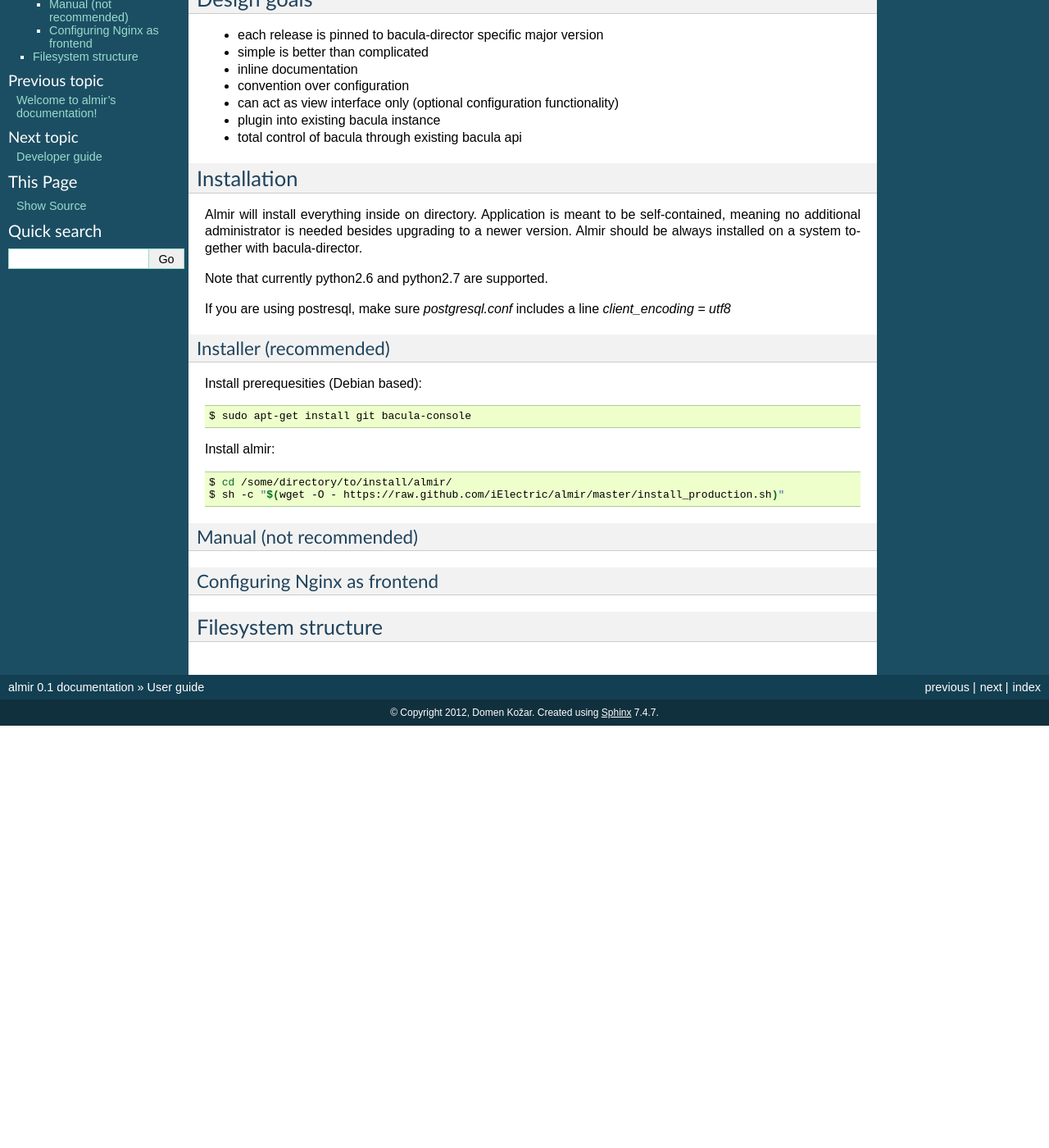
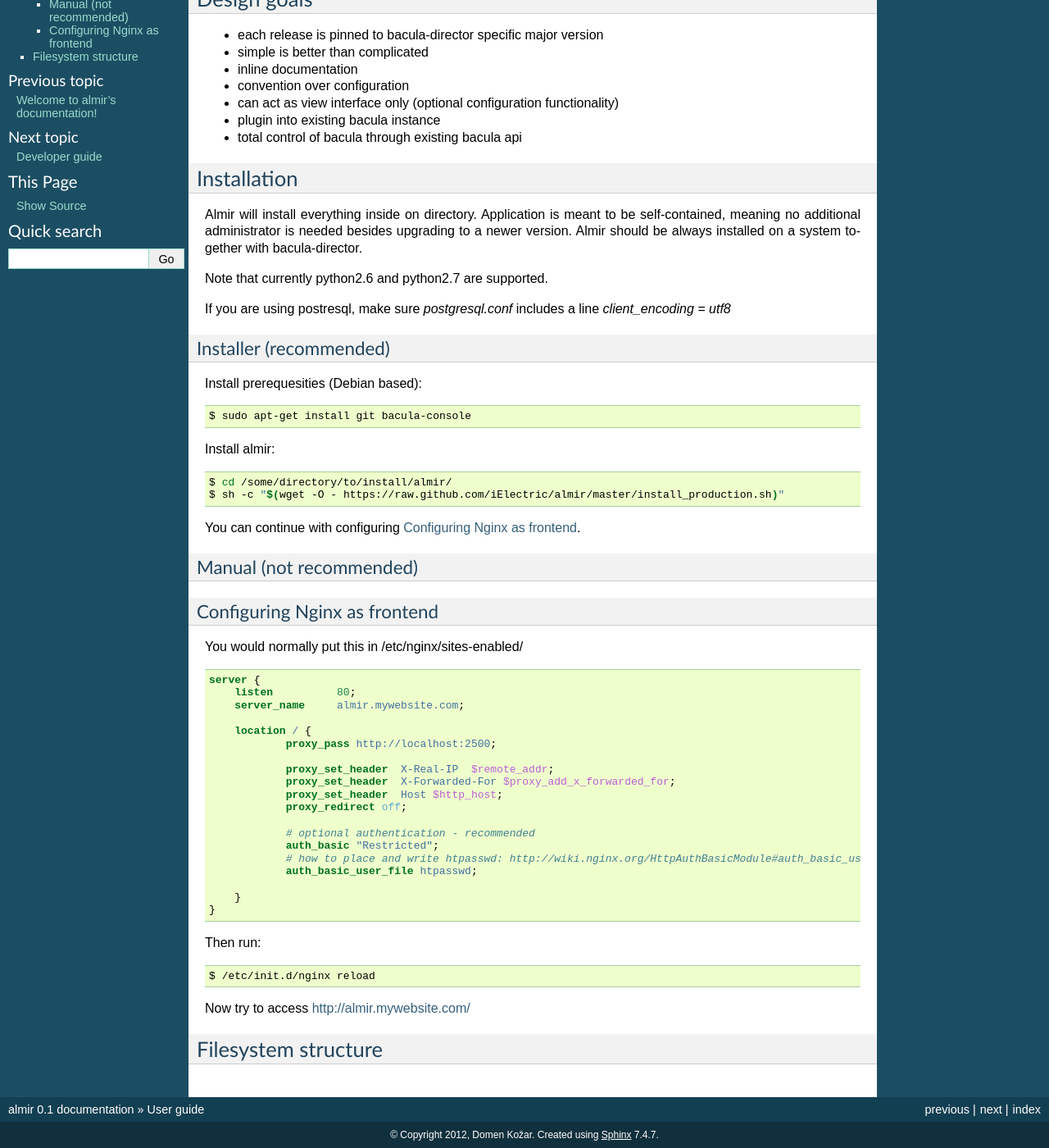
Before and after one commit to domenkozar/almir, a Sphinx documentation site: the page built from docs/source/userguide.rst, in a window 1280 px wide and 1400 px high, scrolled down 173 px. Shown: the whole window at 82% size. Built offline with Sphinx 7.4.7, drawn with Linux system fonts in a browser that asks for light colours; before the commit the page ends 1058 px from its top, so only the background shows below that.

Commit message:
add nginx config sample

```diff
--- a/docs/source/userguide.rst
+++ b/docs/source/userguide.rst
@@ -43,12 +43,45 @@ Install almir::
     $ cd /some/directory/to/install/almir/
     $ sh -c "$(wget -O - https://raw.github.com/iElectric/almir/master/install_production.sh)"
 
+You can continue with configuring :ref:`nginx`.
 
 Manual (not recommended)
 ************************
 
+.. _nginx:
+
 Configuring Nginx as frontend
 *****************************
 
+You would normally put this in /etc/nginx/sites-enabled/
+
+.. code-block:: nginx
+
+    server {
+        listen          80;
+        server_name     almir.mywebsite.com;
+
+        location / {
+                proxy_pass http://localhost:2500;
+
+                proxy_set_header  X-Real-IP  $remote_addr;
+                proxy_set_header  X-Forwarded-For $proxy_add_x_forwarded_for;
+                proxy_set_header  Host $http_host;
+                proxy_redirect off;
+
+                # optional authentication - recommended
+                auth_basic "Restricted";
+                # how to place and write htpasswd: http://wiki.nginx.org/HttpAuthBasicModule#auth_basic_user_file
+                auth_basic_user_file htpasswd;
+
+        }
+    }
+
+Then run::
+
+    $ /etc/init.d/nginx reload
+
+Now try to access http://almir.mywebsite.com/
+
 Filesystem structure
 --------------------
```
